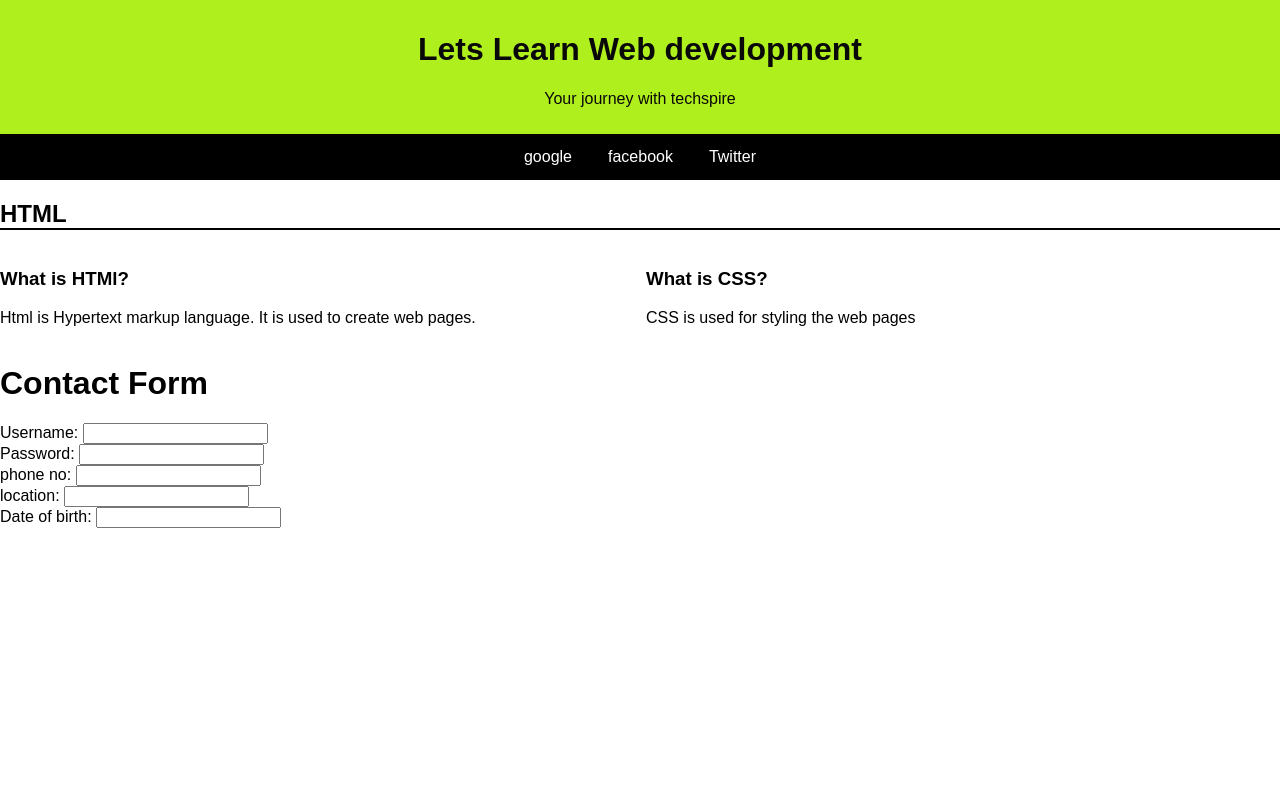
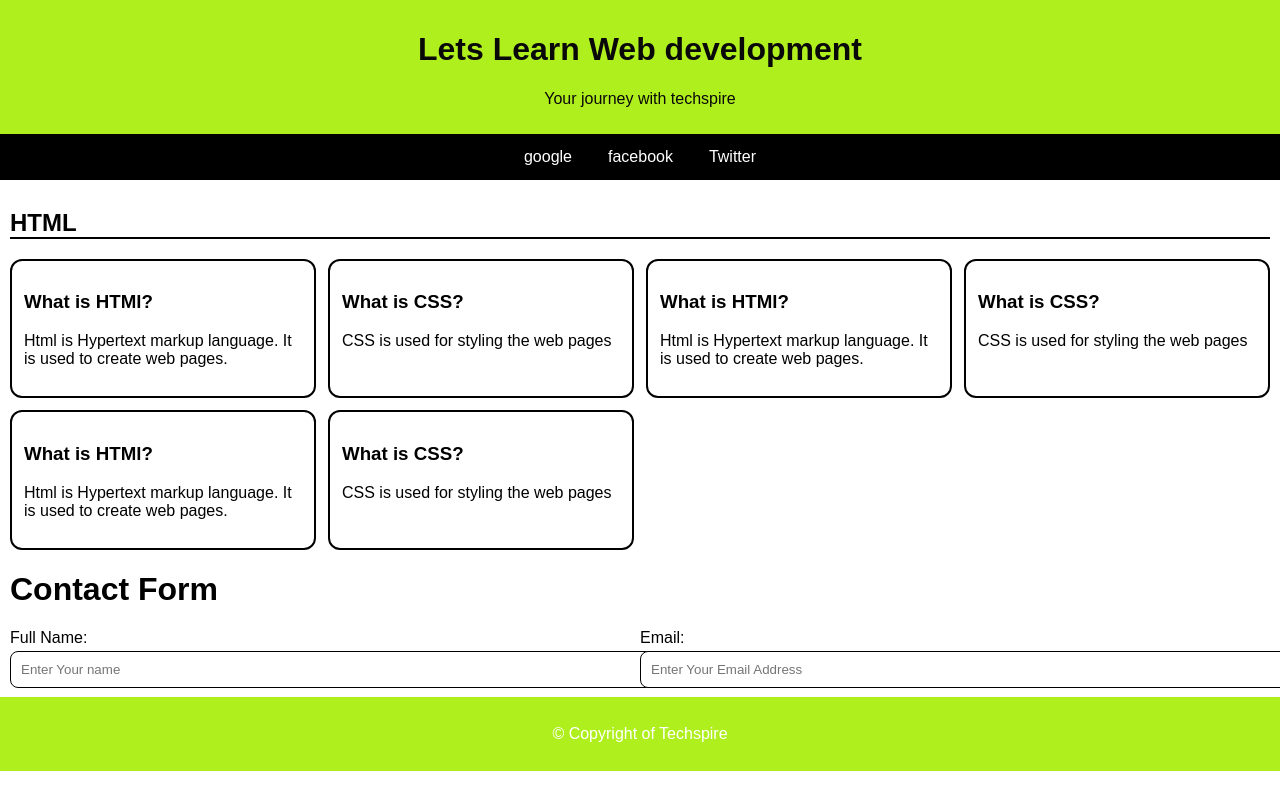
Before and after one commit to Sandesh-2513/A16, a plain HTML site: page index.html in a window 1280 px wide. Drawn offline with Linux system fonts and the light colour scheme.

Commit message:
feature: form

```diff
--- a/index.html
+++ b/index.html
@@ -42,7 +42,8 @@
         }
         .container{
             max-width: 1024;
-            margin:auto
+            margin:auto;
+            padding: 9px 10px;
 
         }
         section{
@@ -52,15 +53,35 @@
         section h2{
             border-bottom: 2px solid black;
         }
+
         .grid{
             display: grid;
             gap:12px;
             grid-template-columns:  repeat(auto-fit,minmax(300px,1fr));
         }
         .card{
-            border-radius: 2px solid black;
+            border: 2px solid black;
+            border-radius: 12px;
+            padding: 12px;
 
         }
+        .card:hover{
+            size: 10px;
+            box-shadow: 0 10px 10px rgba(0,0,0,0.60), 0 45px 26px rgba(0,0,0,0.14);
+        }
+footer{
+    text-align: center;
+    background-color: #b0ef1e;
+    padding: 12px;
+    color: rgb(255, 255, 255);
+    position: sticky;
+    bottom: 0;
+}
+
+.grid-form{
+    display: grid;
+    grid-template-columns:  repeat(auto-fit,minmax(300px,1fr));
+}
     </style>
 </head>
 <body>
@@ -86,19 +107,53 @@
                     <h3>What is CSS?</h3>
                     <p>CSS is used for styling the web pages</p>
                 </div>
+                <div class="card">
+                    <h3>What is HTMl?</h3>
+
+                    <p>Html is Hypertext markup language. It is used to create web pages.</p>
+                </div>
+                <div class="card">
+                    <h3>What is CSS?</h3>
+                    <p>CSS is used for styling the web pages</p>
+                </div>
+                <div class="card">
+                    <h3>What is HTMl?</h3>
+
+                    <p>Html is Hypertext markup language. It is used to create web pages.</p>
+                </div>
+                <div class="card">
+                    <h3>What is CSS?</h3>
+                    <p>CSS is used for styling the web pages</p>
+                </div>
+
+
             </div>
         </section>
-    </div>
-    <div class="details">
         <h1>Contact Form</h1>
-        <form  >
-        <label>Username:</label> <input type="username"><br>
-        <label>Password:</label> <input type="password" name="password" id="password"><br>
-        <label>phone no:</label> <input type="text"><br>
-        <label>location:</label> <input type="username"><br>
-        <label>Date of birth:</label> <input type="datetime" name="dob" id="date"><br>
-
+        <form action="#" method="post" class="form">
+            <div class="grid-form">
+                <div>
+                    <label for="name">Full Name:</label>
+                    <input type="text" placeholder="Enter Your name" name="name" id="name"
+                    style="padding: 10px ; width:100%; margin-top:4px; border: 1px solid black; border-radius:8px;"
+                    required>
+                </div>
+                <div>
+                    <label for="name">Email:</label>
+                    <input type="email" placeholder="Enter Your Email Address" name="email" id="email"
+                    style="padding: 10px; width:100%; margin-top:4px; border: 1px solid black; border-radius:8px;"
+                    required>
+                </div>
+            </div>
         </form>
     </div>
+
+
+
+
+    <footer>
+        <p>&copy; Copyright of Techspire</p>
+    </footer>
+
 </body>
 </html>
```
